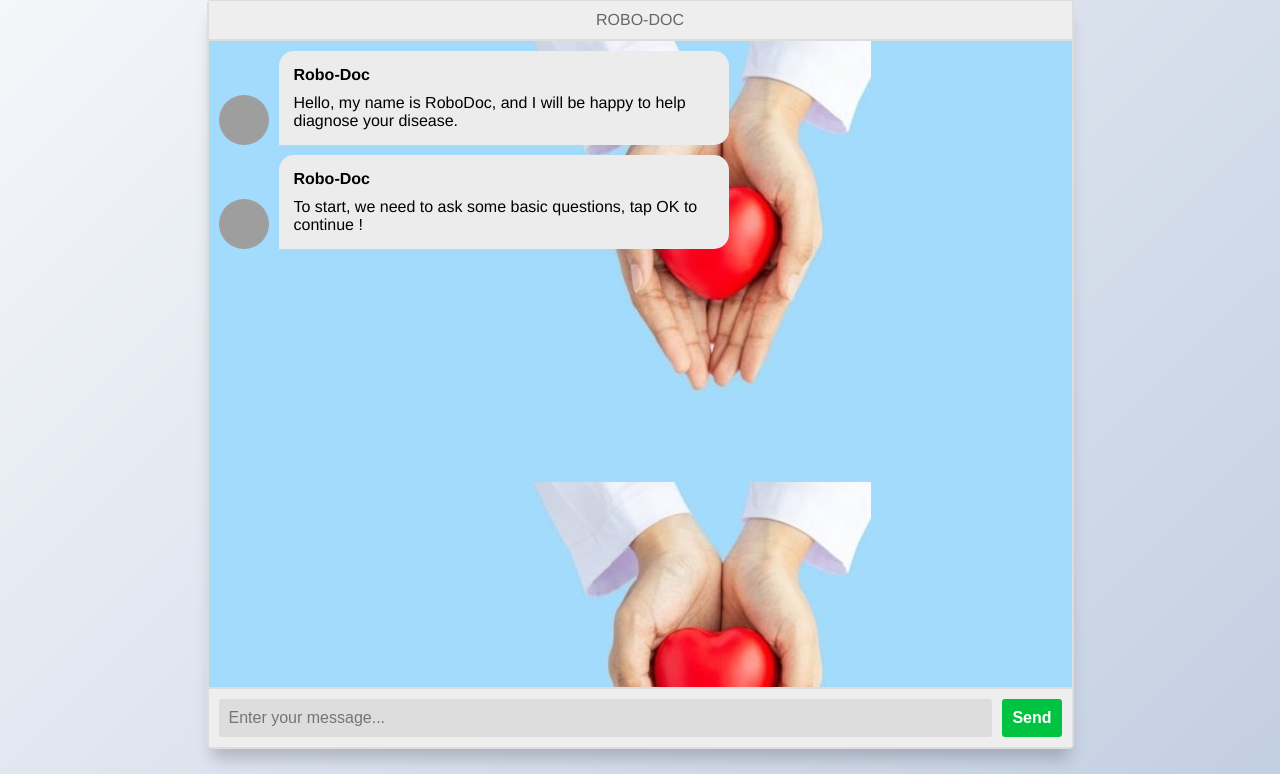
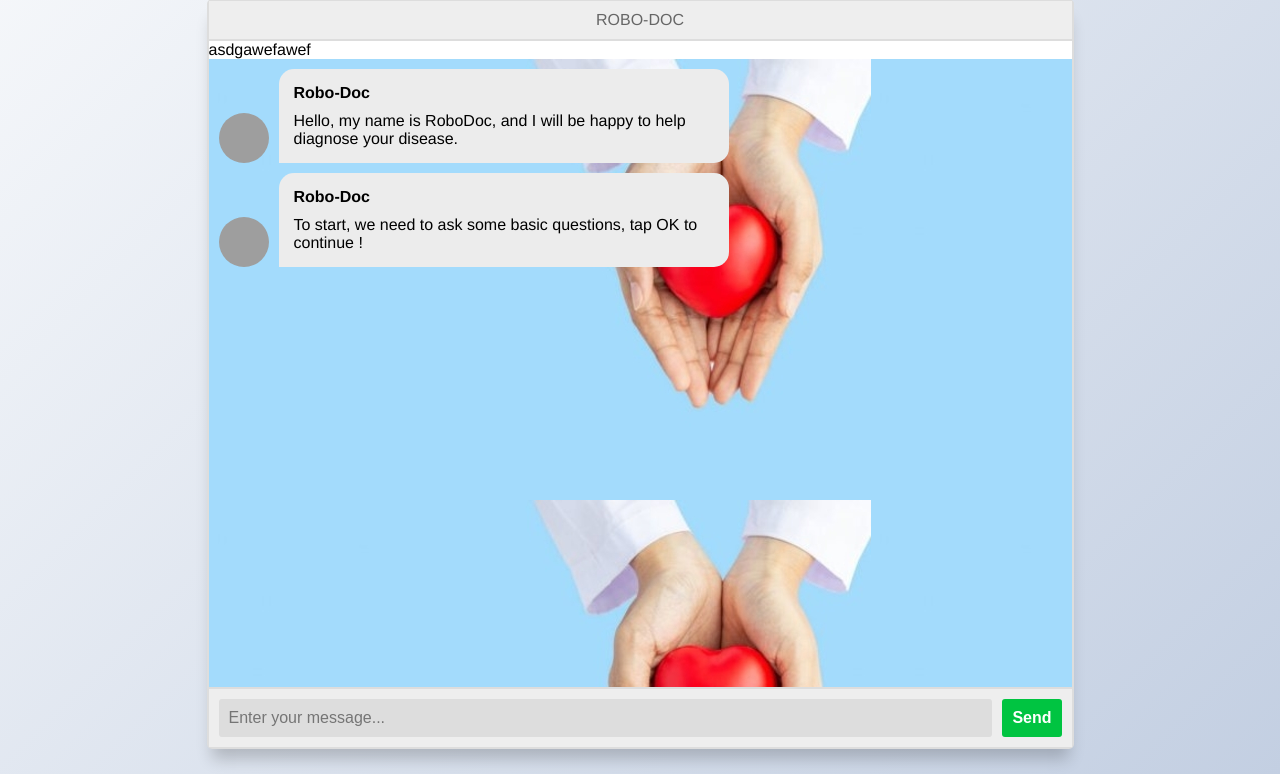
Before and after one commit to gowshi11/MealTracker, a Flask app: page / in a window 1280 px wide. Shown: the part 26-800 px from the top of the page. Run offline with Flask 3, Linux system fonts and the light colour scheme; parts of the project's set-up code (start-up, migrations or seed data) failed here and were passed over; some libraries are stand-ins or nearby versions; grey boxes are pictures that could not be loaded.

Commit message:
second commit

```diff
--- a/app.py
+++ b/app.py
@@ -12,7 +12,7 @@ from flask import Flask, render_template, request, session
 app = Flask(__name__)
 
 nlp = spacy.load('en_core_web_sm')
-
+dffasdfgaf
 # save data
 data = {"users": []}
 with open('DATA.json', 'w') as outfile:
--- a/templates/home.html
+++ b/templates/home.html
@@ -18,7 +18,7 @@
       <div class="msger-header-title">
         ROBO-DOC
       </div>
-    </header>
+    </header>asdgawefawef
 
     <main class="msger-chat">
       <div class="msg left-msg">
```
